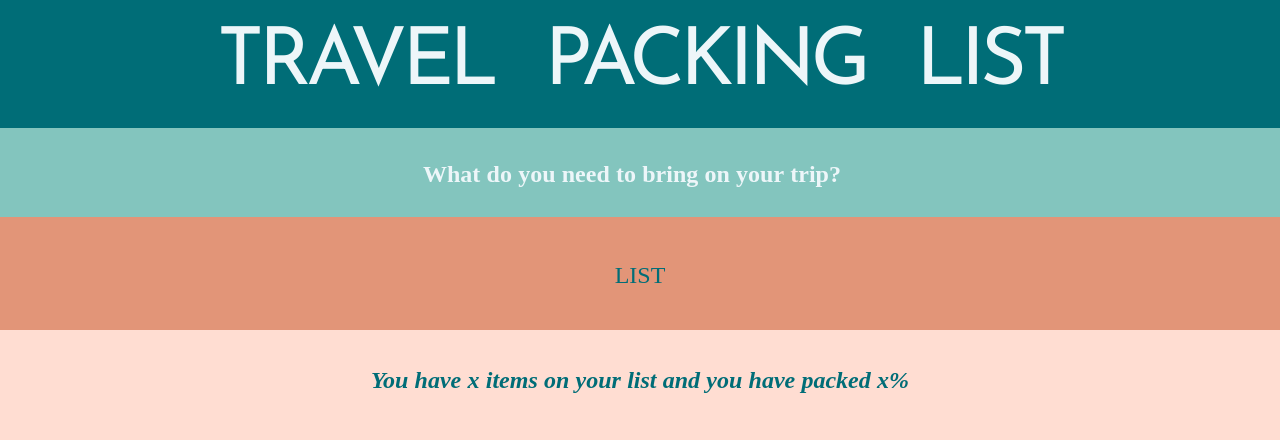
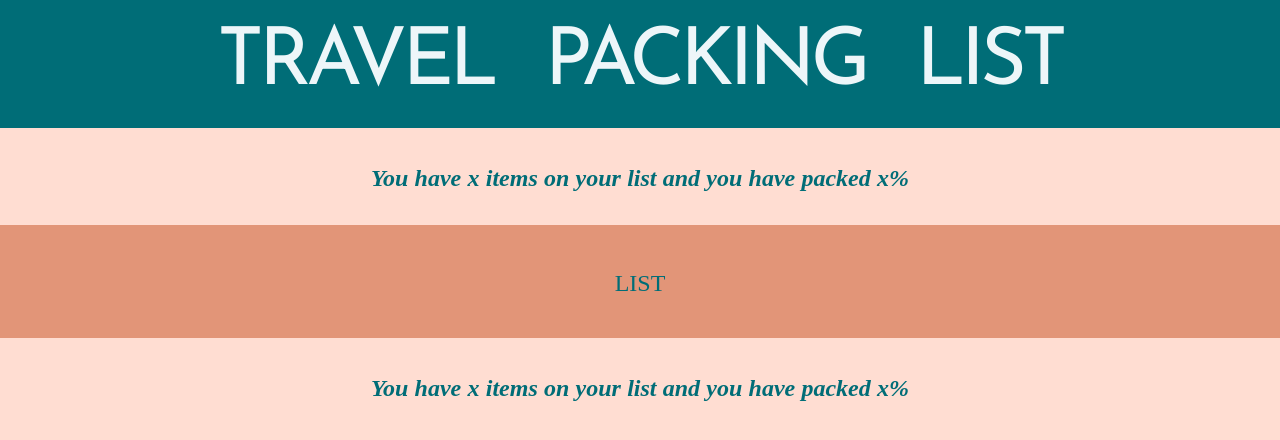
Before and after one commit to paulynompico/travel-list, a React (Create React App) app: page / in a window 1280 px wide. Shown: the top 440 px of the page. Built offline with nearby package versions, Linux system fonts and the light colour scheme.

Commit message:
Add rest of components

```diff
--- a/src/components/App.js
+++ b/src/components/App.js
@@ -1,4 +1,7 @@
 import Header from "./Header";
+import Form from "./Footer";
+import List from "./List";
+import Footer from "./Footer";
 
 export default function App() {
   return (
@@ -10,23 +13,3 @@ export default function App() {
     </div>
   );
 }
-
-function Form() {
-  return (
-    <div className="add-form">
-      <h3>What do you need to bring on your trip?</h3>
-    </div>
-  );
-}
-
-function List() {
-  return <div className="list">LIST</div>;
-}
-
-function Footer() {
-  return (
-    <footer className="stats">
-      <em>You have x items on your list and you have packed x%</em>
-    </footer>
-  );
-}
--- /dev/null
+++ b/src/components/Footer.js
@@ -0,0 +1,7 @@
+export default function Footer() {
+  return (
+    <footer className="stats">
+      <em>You have x items on your list and you have packed x%</em>
+    </footer>
+  );
+}
--- /dev/null
+++ b/src/components/List.js
@@ -0,0 +1,3 @@
+export default function List() {
+  return <div className="list">LIST</div>;
+}
```
Also changed, not shown: src/components/Form.js (added, +7 -0 lines).
